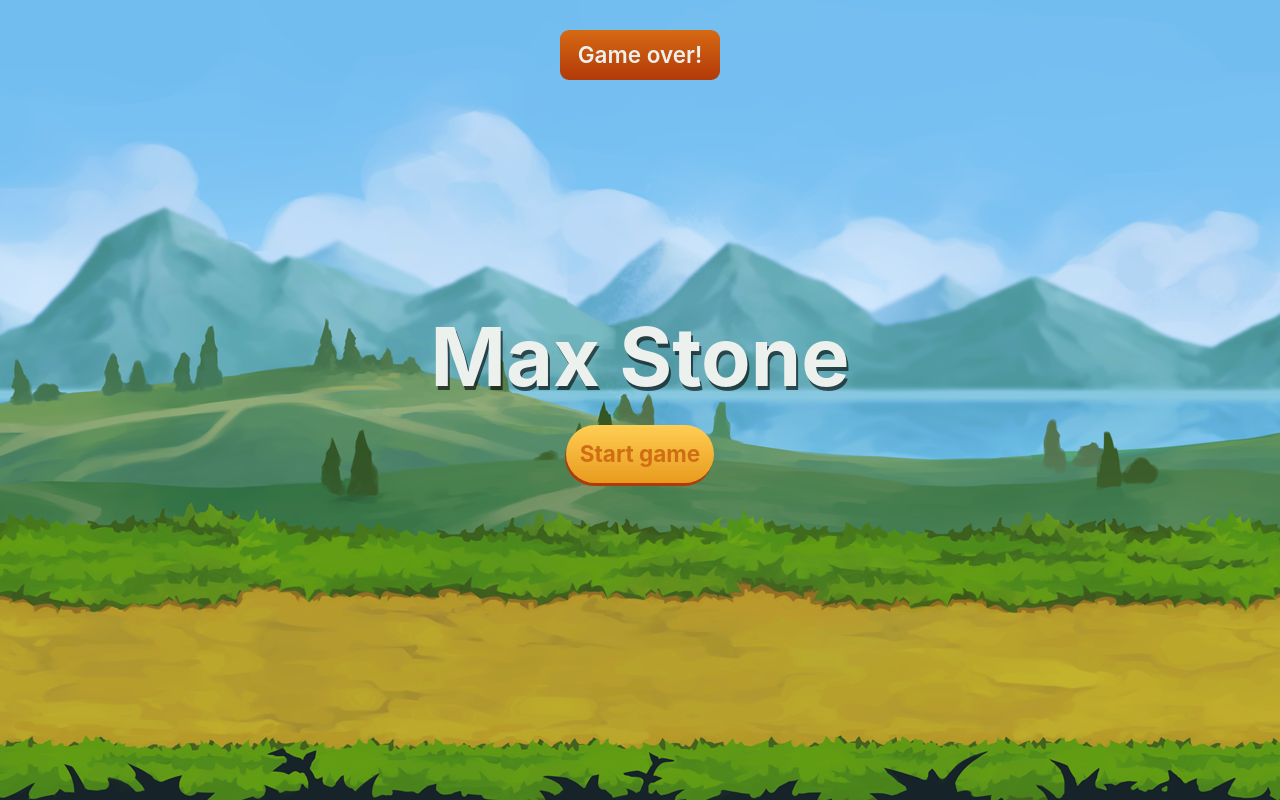
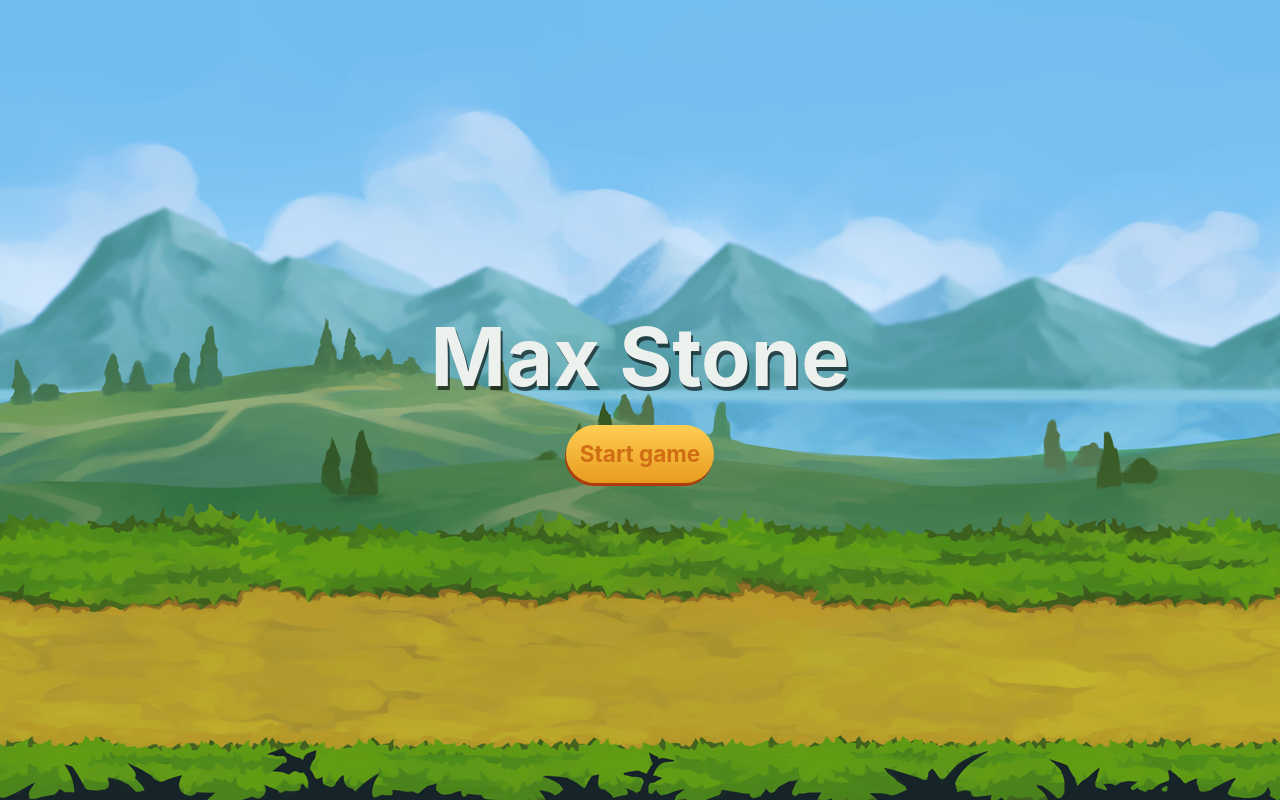
Before and after one commit to Genya10/big-game, a React (Vite) app: page / in a window 1280 px wide. Built offline with nearby package versions, Linux system fonts and the light colour scheme.

Commit message:
create resetGameOver and useEffect(App.tsx)

```diff
--- a/src/pages/home/App.tsx
+++ b/src/pages/home/App.tsx
@@ -2,15 +2,27 @@ import { useGameStore } from "../../store/game/game.store"
 import { StartedScreen } from "./StartedScreen"
 import { GameBoard } from "./board/GameBoard"
 import { Notification } from "../../components/ui/notification/Notification"
+import { useEffect } from "react"
 
 function App() {
- const { isGameStarted } = useGameStore()
+ const { isGameStarted,isGameOver, resetGameOver } = useGameStore()
+
+ useEffect(()=>{
+  const timeout = setTimeout(() =>{
+  resetGameOver()}, 3000)
+
+  return () => {
+    clearTimeout(timeout)
+  }
+ },[resetGameOver])
 
   return (
     <div>
-      <Notification>
+      {isGameOver &&
+       <Notification>
         Game over!
-      </Notification>
+      </Notification>}
+
      {isGameStarted ? <GameBoard/> : <StartedScreen/>}
     </div>
   )
--- a/src/store/game/actions/attack-hero.ts
+++ b/src/store/game/actions/attack-hero.ts
@@ -37,6 +37,7 @@ export const attackHeroAction = (
      // Возвращаем обновленное состояние игрока, противника и статус игры
     return { player: state.player,
              opponent: state.opponent,
-             isGameOver:state.isGameOver
+             isGameOver:state.isGameOver,
+             isGameStarted: false
         }
 }
--- a/src/store/game/game.store.ts
+++ b/src/store/game/game.store.ts
@@ -35,6 +35,9 @@ const useGameStore = create<IGameStore>((set, get) => ({
   attackHero: (attackerId: number) => {
     set(state => attackHeroAction(state, attackerId))
   },
+  resetGameOver:() => set({
+    isGameOver: false
+  })
 }));
 
 export { useGameStore };
--- a/src/store/game/game.types.ts
+++ b/src/store/game/game.types.ts
@@ -25,4 +25,5 @@ export interface IGameStore {
     playCard:(cardId: number) => void
     attackCard:(attackerId: number, targetId: number) => void
     attackHero:(attackerId: number) => void
+    resetGameOver: () => void
 }
```
